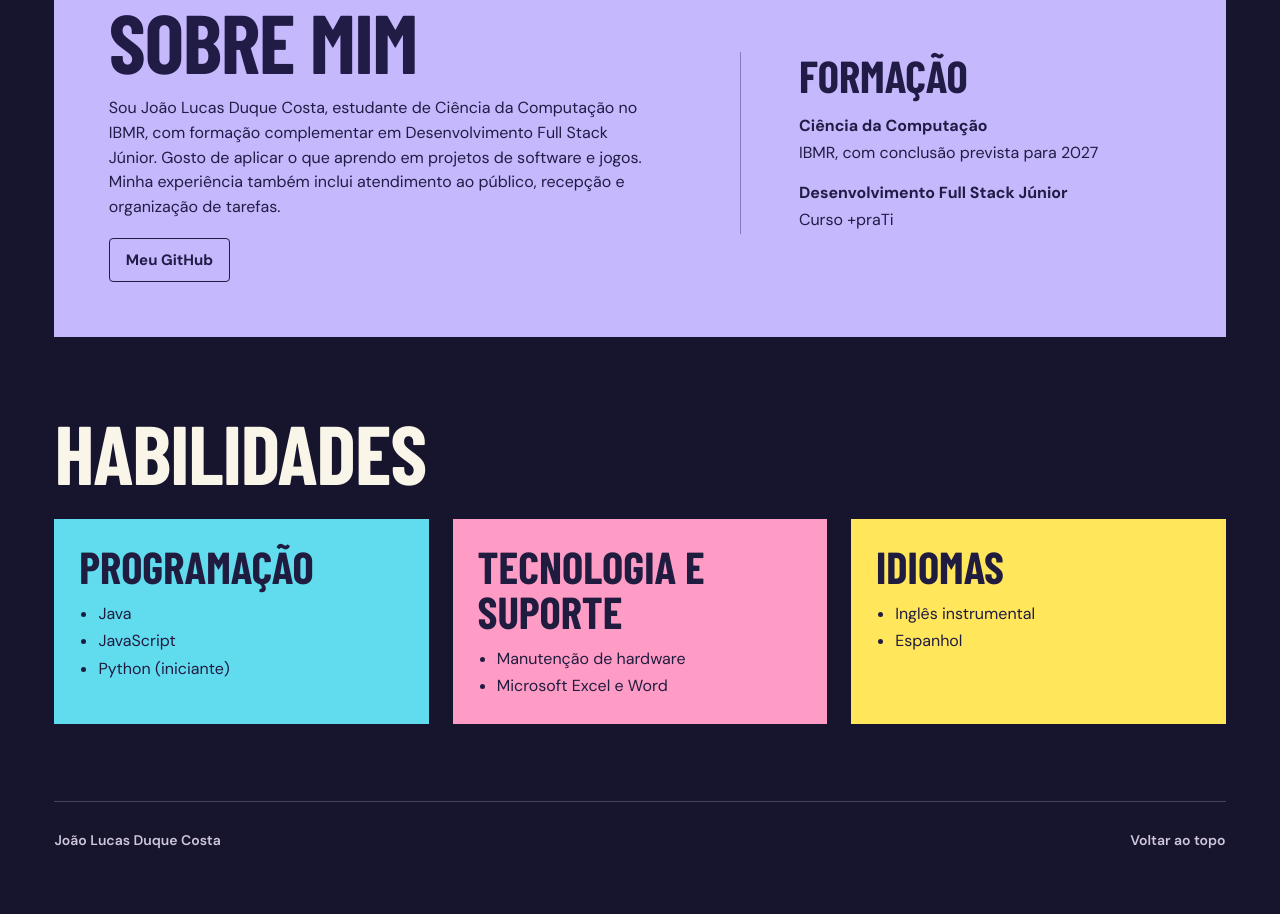
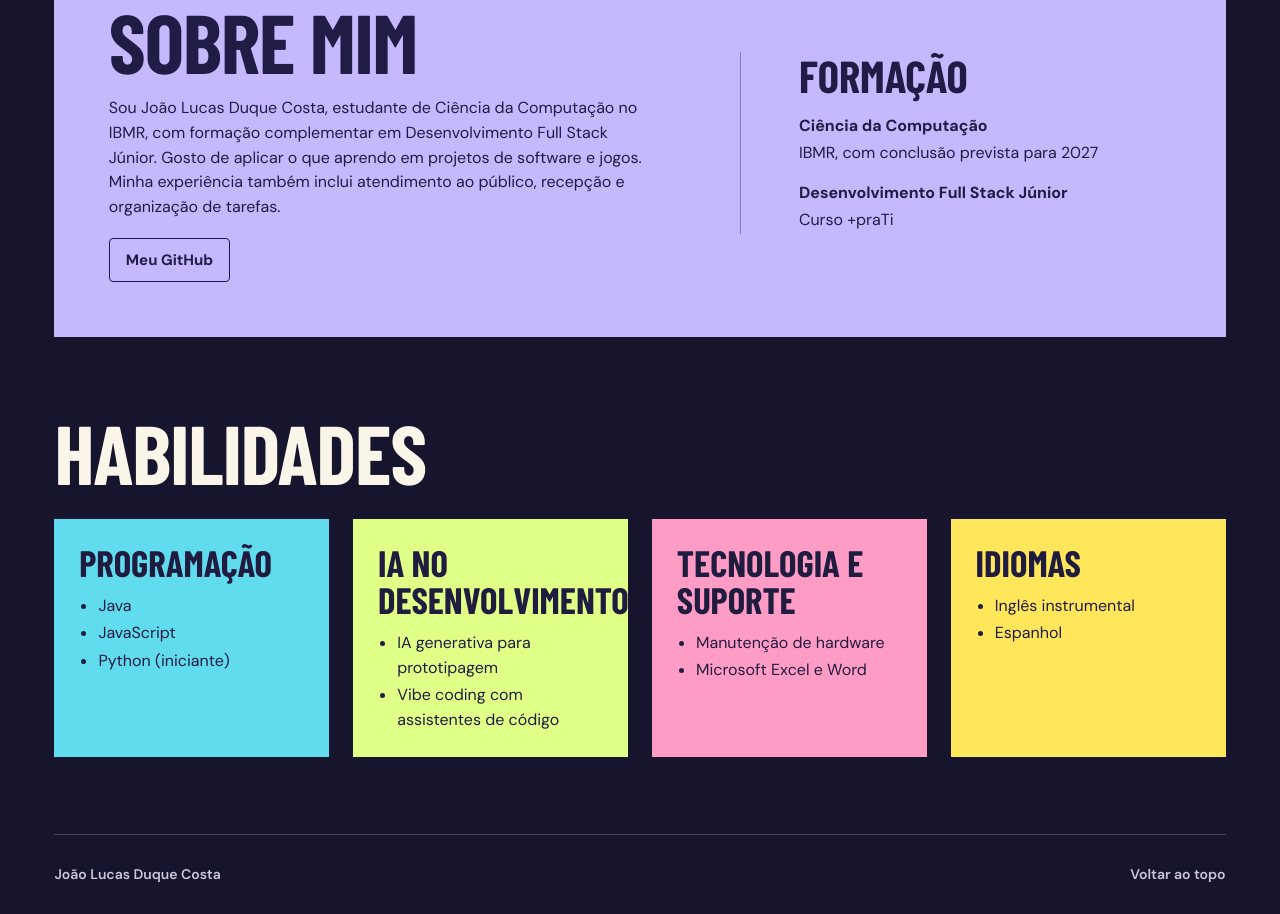
Before and after one commit to jxaoz/portfolio, a plain HTML site: page index.html in a window 1280 px wide. Shown: the part 2070-2984 px from the top of the page. Before the commit the page ends 2951 px from the top, so only its background shows below. Drawn offline with nearby package versions, Linux system fonts and the light colour scheme; a web font is replaced by a local one.

Commit message:
Inclui IA e vibe coding no portfólio

```diff
--- a/index.html
+++ b/index.html
@@ -144,6 +144,13 @@
             <li>Python (iniciante)</li>
           </ul>
         </div>
+        <div class="skill-group ai">
+          <h3>IA no desenvolvimento</h3>
+          <ul>
+            <li>IA generativa para prototipagem</li>
+            <li>Vibe coding com assistentes de código</li>
+          </ul>
+        </div>
         <div class="skill-group tools">
           <h3>Tecnologia e suporte</h3>
           <ul>
--- a/styles.css
+++ b/styles.css
@@ -136,9 +136,11 @@ section[id] { scroll-margin-top: 1.5rem; }
 .education dt { font-weight: 700; }
 .education dd { margin: .1rem 0 1rem; }
 .education dd:last-child { margin-bottom: 0; }
-.skills-grid { display: grid; grid-template-columns: repeat(3, minmax(0, 1fr)); gap: clamp(.8rem, 2.5vw, 1.5rem); }
+.skills-grid { display: grid; grid-template-columns: repeat(4, minmax(0, 1fr)); gap: clamp(.8rem, 2vw, 1.5rem); }
 .skill-group { padding: clamp(1rem, 2.6vw, 1.55rem); color: #201c40; }
+.skill-group h3 { font-size: clamp(1.6rem, 2.9vw, 2.3rem); }
 .programming { background: #61dbee; }
+.ai { background: #dfff87; }
 .tools { background: #ff9cc5; }
 .languages { background: #ffe65b; }
 .skill-group ul { margin: .85rem 0 0; padding-left: 1.2rem; }
@@ -162,6 +164,9 @@ section[id] { scroll-margin-top: 1.5rem; }
 .dialog-actions .button-primary { border-color: var(--project-color); background: var(--project-color); color: var(--project-ink); }
 .dialog-actions .button-primary:hover { border-color: var(--text); background: var(--text); }
 
+@media (max-width: 1050px) {
+  .skills-grid { grid-template-columns: repeat(2, minmax(0, 1fr)); }
+}
 @media (max-width: 850px) {
   .hero { grid-template-columns: 1fr; gap: 1.75rem; }
   .hero h1 { font-size: clamp(4.15rem, 16.4vw, 8.3rem); }
```
